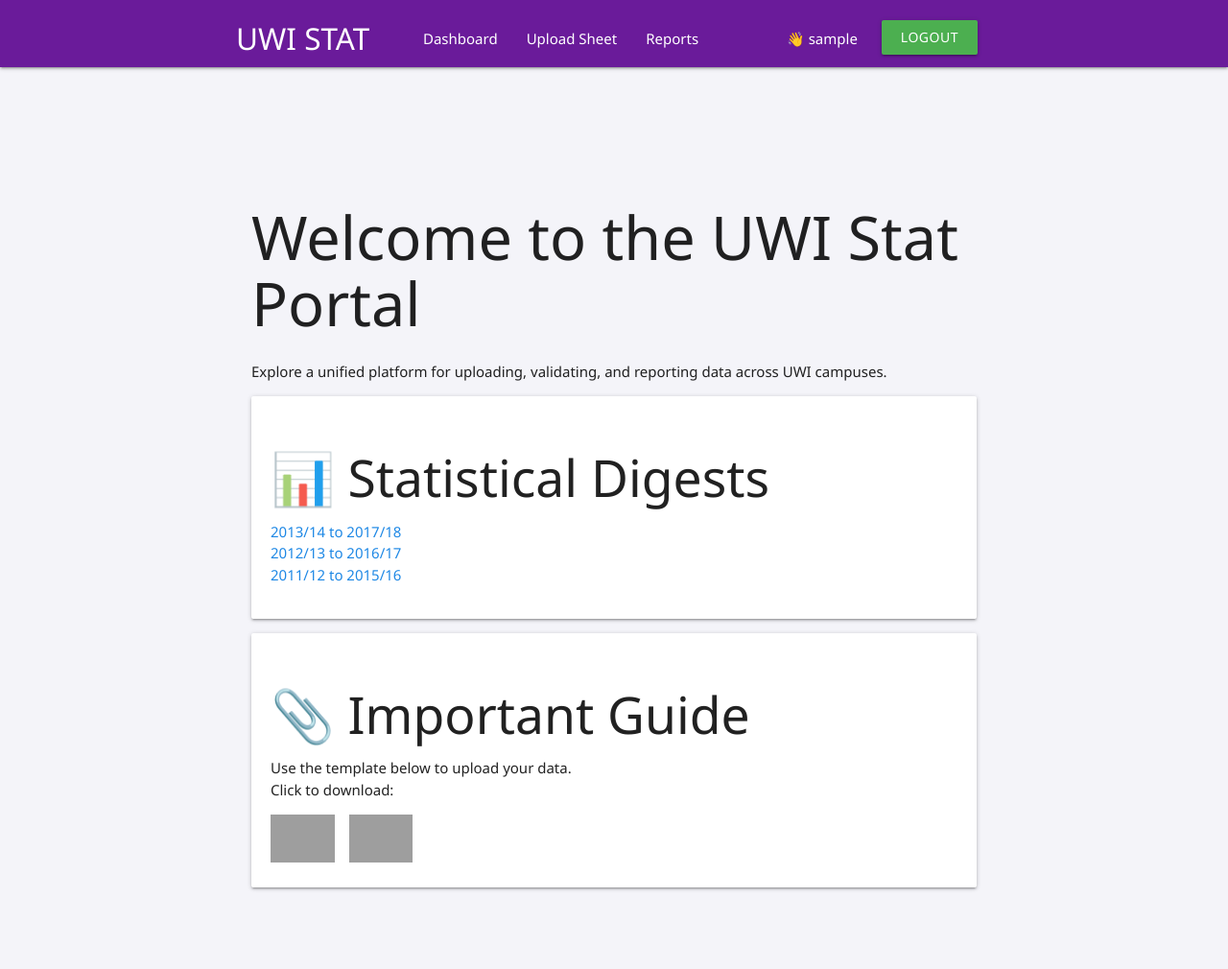
After one commit to LogicLegeon/Stat-Platform, a Flask app: page /dashboard in a window 1280 px wide. The commit adds this page. Shown: the whole page at 96% size. Run offline with Flask 3, Linux system fonts and the light colour scheme; the visitor is signed in with stand-in values (Sample User, id 1); grey boxes are pictures that could not be loaded.

Commit message:
login,logout,dashboard

```diff
--- a/App/controllers/auth.py
+++ b/App/controllers/auth.py
@@ -29,16 +29,17 @@ def setup_jwt(app):
 
 
 # Context processor to make 'is_authenticated' available to all templates
+from flask import session
+from App.models import User
+
 def add_auth_context(app):
   @app.context_processor
   def inject_user():
-      try:
-          verify_jwt_in_request()
-          user_id = get_jwt_identity()
-          current_user = User.query.get(user_id)
-          is_authenticated = True
-      except Exception as e:
-          print(e)
-          is_authenticated = False
-          current_user = None
-      return dict(is_authenticated=is_authenticated, current_user=current_user)
+      user_id = session.get('user_id')
+      current_user = User.query.get(user_id) if user_id else None
+      return dict(
+          is_authenticated=bool(user_id),
+          current_user=current_user,
+          username=session.get('username'),
+          role=session.get('role')
+      )
--- a/App/main.py
+++ b/App/main.py
@@ -32,9 +32,21 @@ def create_app(overrides={}):
     init_db(app)
     jwt = setup_jwt(app)
     setup_admin(app)
+
     @jwt.invalid_token_loader
     @jwt.unauthorized_loader
     def custom_unauthorized_response(error):
         return render_template('401.html', error=error), 401
+
+    # ✅ Add your context processor here
+    @app.context_processor
+    def inject_user():
+        from flask import session
+        return {
+            'is_authenticated': 'user_id' in session,
+            'username': session.get('username'),
+            'role': session.get('role')
+        }
+
     app.app_context().push()
     return app
--- a/App/static/style.css
+++ b/App/static/style.css
@@ -1,3 +1,191 @@
-html {
+/* General Reset */
+body {
+    font-family: 'Segoe UI', sans-serif;
+    background-color: #f4f4f9;
+    margin: 0;
     padding: 0;
 }
+
+/* Navigation Bar */
+nav {
+    background-color: #6a1b9a;
+    padding: 10px 20px;
+    color: white;
+    display: flex;
+    justify-content: space-between;
+    align-items: center;
+}
+
+/* Page Content Container */
+.container {
+    padding: 40px;
+    max-width: 960px;
+    margin: auto;
+}
+
+/* Headings */
+h1 {
+    font-size: 2.5rem;
+    margin-bottom: 10px;
+}
+
+h2 {
+    font-size: 1.8rem;
+}
+
+/* Cards */
+.card {
+    background: white;
+    padding: 20px;
+    margin-top: 30px;
+    border-radius: 10px;
+    box-shadow: 0 2px 10px rgba(0,0,0,0.08);
+}
+
+/* Lists */
+.card ul {
+    list-style: none;
+    padding: 0;
+}
+
+.card a {
+    color: #1e88e5;
+    text-decoration: none;
+}
+
+.card a:hover {
+    text-decoration: underline;
+}
+
+/* Icon Download Row */
+.icon-row {
+    display: flex;
+    gap: 1rem;
+    margin-top: 10px;
+}
+
+.icon-row img {
+    height: 50px;
+    cursor: pointer;
+    transition: transform 0.2s ease-in-out;
+}
+
+.icon-row img:hover {
+    transform: scale(1.1);
+}
+.dashboard-wrapper {
+    padding: 30px;
+    font-family: 'Segoe UI', sans-serif;
+  }
+
+  .card {
+    background: #ffffff;
+    border-radius: 10px;
+    box-shadow: 0 1px 5px rgba(0,0,0,0.1);
+    padding: 20px;
+    margin-top: 20px;
+  }
+
+  .card h2 {
+    margin-bottom: 10px;
+  }
+
+  nav {
+    height: 70px; /* taller nav */
+    line-height: 70px; /* vertically center links */
+  }
+
+  .nav-wrapper {
+    height: 100%;
+  }
+
+  nav .btn {
+    margin-top: 15px; /* push button into the navbar vertically */
+  }
+
+  .brand-logo {
+    font-size: 1.8rem;
+    line-height: 70px;
+  }
+  nav {
+  height: 70px; /* taller nav */
+  line-height: 70px; /* vertically center links */
+}
+
+.nav-wrapper {
+  height: 100%;
+}
+
+nav .btn {
+  margin-top: 15px; /* push button into the navbar vertically */
+}
+
+.brand-logo {
+  font-size: 1.8rem;
+  line-height: 70px;
+}
+nav {
+  height: 70px;
+  line-height: 70px;
+  padding: 0 20px;
+}
+
+.brand-logo {
+  font-size: 1.8rem;
+  line-height: 70px;
+}
+
+nav .btn {
+  height: 36px;
+  line-height: 36px;
+  margin: 0;
+  padding: 0 20px;
+}
+
+nav {
+  height: 70px !important;
+  line-height: 70px;
+  background-color: #6a1b9a;
+  padding: 0 20px;
+}
+
+.nav-wrapper {
+  display: flex;
+  justify-content: space-between;
+  align-items: center;
+  height: 100%;
+}
+
+nav ul {
+  margin: 0;
+  display: flex;
+  align-items: center;
+  height: 100%;
+}
+
+nav ul li {
+  display: flex;
+  align-items: center;
+  height: 100%;
+}
+
+nav ul li a {
+  color: white;
+  font-size: 1rem;
+  padding: 0 15px;
+  line-height: 70px;
+}
+
+nav ul li span {
+  color: white;
+  font-size: 1rem;
+  padding: 0 10px;
+  display: flex;
+  align-items: center;
+}
+
+nav .btn {
+  height: 36px;
+  line-height: 36px;
+  margin-top: 0;
+}
--- /dev/null
+++ b/App/templates/dashboard.html
@@ -0,0 +1,34 @@
+{% extends 'layout.html' %}
+{% block content %}
+<div class="dashboard-wrapper">
+
+  <h1>Welcome to the UWI Stat Portal</h1>
+  <p>Explore a unified platform for uploading, validating, and reporting data across UWI campuses.</p>
+
+  <div class="card">
+    <h2>📊 Statistical Digests</h2>
+    <ul>
+      <li><a href="#">2013/14 to 2017/18</a></li>
+      <li><a href="#">2012/13 to 2016/17</a></li>
+      <li><a href="#">2011/12 to 2015/16</a></li>
+    </ul>
+  </div>
+
+  <div class="card">
+    <h2>📎 Important Guide</h2>
+    <p>
+      Use the template below to upload your data.<br>
+      Click to download:
+    </p>
+    <div style="display: flex; gap: 1rem;">
+      <a href="{{ url_for('static', filename='guides/data_upload_guide.pdf') }}" download>
+        <img src="{{ url_for('static', filename='icons/pdf_icon.png') }}" alt="Download PDF" height="50">
+      </a>
+      <a href="{{ url_for('static', filename='guides/upload_template.xlsx') }}" download>
+        <img src="{{ url_for('static', filename='icons/excel_icon.png') }}" alt="Download Excel" height="50">
+      </a>
+    </div>
+  </div>
+
+</div>
+{% endblock %}
--- a/App/templates/layout.html
+++ b/App/templates/layout.html
@@ -1,70 +1,61 @@
 <!doctype html>
-<html>
+<html lang="en">
 <head>
+    <!-- Custom Styling FIRST to override Materialize -->
+    <link rel="stylesheet" href="{{ url_for('static', filename='style.css') }}">
 
-    <link rel="stylesheet" href="{{ url_for('static', filename='style.css') }}">
-     <!--Import Google Icon Font-->
+    <!-- Google Icons -->
     <link href="https://fonts.googleapis.com/icon?family=Material+Icons" rel="stylesheet">
-    <!-- Compiled and minified CSS -->
+
+    <!-- Materialize CSS -->
     <link rel="stylesheet" href="https://cdnjs.cloudflare.com/ajax/libs/materialize/1.0.0/css/materialize.min.css">
-    <!--Let browser know website is optimized for mobile-->
+
+    <!-- Mobile Responsiveness -->
     <meta name="viewport" content="width=device-width, initial-scale=1.0"/>
-    <title>{% block title %}{% endblock %}</title>
+    <title>{% block title %}UWI Stat Platform{% endblock %}</title>
+</head>
 
-  </head>
 <body>
 
-      <nav class="purple">
-          <div class="nav-wrapper">
-              <a href="#!" class="brand-logo center">{% block page %}{% endblock %}</a>
-              <ul id="nav-mobile" class="left">
-                  <li><a href="/">Home</a></li>
-                  <li><a href="/users">Users Jinja</a></li>
+    <!-- NAVBAR -->
+    <nav class="purple darken-3">
+        <div class="nav-wrapper container">
+          <a href="/" class="brand-logo white-text">UWI STAT</a>
+
           {% if is_authenticated %}
-                    <li><a href="/identify">Identify</a></li>
-                  {% endif %}
-                  <li><a href="/static/users">Users JS</a></li>
+            <ul class="left hide-on-med-and-down" style="margin-left: 180px;">
+              <li><a class="white-text" href="/dashboard">Dashboard</a></li>
+              <li><a class="white-text" href="/upload">Upload Sheet</a></li>
+              <li><a class="white-text" href="/reports">Reports</a></li>
             </ul>
-              {% if is_authenticated %}
-              <ul id="nav-mobile" class="right">
-                <li><a href="/logout">Logout</a></li>
+            <ul class="right hide-on-med-and-down">
+              <li><span class="white-text">👋 {{ username }}</span></li>
+              <li><a href="/logout" class="btn green">Logout</a></li>
             </ul>
           {% else %}
-              <form class="right navbar-form" method="POST" action="/login" style="display: flex; flex-wrap: nowrap; align-items: center; margin-right: 10px;">
-                  <div class="input-field" style="margin-right: 10px;">
-                      <input placeholder="username" value="bob" name="username" type="text" class="validate" required>
-                      <label for="username">username</label>
+            <div class="right" style="display: flex; align-items: center; gap: 10px;">
+              <form method="POST" action="/login" style="display: flex; align-items: center; gap: 10px; margin: 0;">
+                <div class="input-field" style="margin: 0;">
+                  <input id="username" name="username" type="text" required value="bob">
+                  <label for="username">Username</label>
                 </div>
-                  <div class="input-field" style="margin-right: 10px;">
-                      <input placeholder="password"value="bobpass" name="password" type="password" class="validate" required>
+                <div class="input-field" style="margin: 0;">
+                  <input id="password" name="password" type="password" required value="bobpass">
                   <label for="password">Password</label>
                 </div>
-                  <button type="submit" class="btn waves-effect waves-light">Login</button>
+                <button type="submit" class="btn green">Login</button>
               </form>
+            </div>
           {% endif %}
-
         </div>
       </nav>
-      <style>
-          .navbar-form label {
-              color: white !important;
-          }
-      </style>
 
-    <div class="container" id="content">{% block content %}{% endblock %}</div>
 
+
+    <!-- Main Content Area -->
+    <div class="container" style="margin-top: 30px;" id="content">
+        {% block content %}{% endblock %}
+    </div>
+
+    <!-- Materialize JS -->
     <script src="https://cdnjs.cloudflare.com/ajax/libs/materialize/1.0.0/js/materialize.min.js"></script>
-    <script>
-       M.AutoInit();
-
-        {% with messages = get_flashed_messages() %}
-          {% if messages %}
-              {% for message in messages %}
-              M.toast({html: '{{message}}'})
-              {% endfor %}
-          {% endif %}
-        {% endwith %}
-
-    </script>
-  </body>
-</html>
--- a/App/views/auth.py
+++ b/App/views/auth.py
@@ -1,72 +1,47 @@
-from flask import Blueprint, render_template, jsonify, request, flash, send_from_directory, flash, redirect, url_for
-from flask_jwt_extended import jwt_required, current_user, unset_jwt_cookies, set_access_cookies
-
-
-from.index import index_views
-
-from App.controllers import (
-    login
-)
+from flask import Blueprint, render_template, request, flash, redirect, url_for, session
+from App.models import User
+from App.database import db
 
 auth_views = Blueprint('auth_views', __name__, template_folder='../templates')
 
 
+# ---------- LOGIN ----------
+@auth_views.route('/login', methods=['POST'])
+def login_action():
+    username = request.form['username']
+    password = request.form['password']
+
+    user = User.query.filter_by(username=username).first()
+
+    if user and user.check_password(password):
+        session['user_id'] = user.id
+        session['username'] = user.username
+        flash('Login successful!')
+    else:
+        flash('Invalid username or password')
+
+    return redirect(url_for('auth_views.dashboard'))
 
 
-'''
-Page/Action Routes
-'''
-@auth_views.route('/users', methods=['GET'])
-def get_user_page():
-    users = get_all_users()
-    return render_template('users.html', users=users)
-
-@auth_views.route('/identify', methods=['GET'])
-@jwt_required()
-def identify_page():
-    return render_template('message.html', title="Identify", message=f"You are logged in as {current_user.id} - {current_user.username}")
+# ---------- LOGOUT ----------
+@auth_views.route('/logout', methods=['GET'])
+def logout_action():
+    session.clear()
+    flash("👋 You have been logged out.")
+    return redirect(url_for('auth_views.dashboard'))
 
 
-@auth_views.route('/login', methods=['POST'])
-def login_action():
-    data = request.form
-    token = login(data['username'], data['password'])
-    response = redirect(request.referrer)
-    if not token:
-        flash('Bad username or password given'), 401
-    else:
-        flash('Login Successful')
-        set_access_cookies(response, token)
-    return response
+# ---------- DASHBOARD ----------
+@auth_views.route('/dashboard')
+def dashboard():
+    if not session.get('user_id'):
+        flash('Please log in to access the dashboard.')
+        return redirect(url_for('auth_views.index'))
 
-@auth_views.route('/logout', methods=['GET'])
-def logout_action():
-    response = redirect(request.referrer)
-    flash("Logged Out!")
-    unset_jwt_cookies(response)
-    return response
+    return render_template('dashboard.html')  # or pass datasets etc
 
-'''
-API Routes
-'''
 
-@auth_views.route('/api/login', methods=['POST'])
-def user_login_api():
-  data = request.json
-  token = login(data['username'], data['password'])
-  if not token:
-    return jsonify(message='bad username or password given'), 401
-  response = jsonify(access_token=token)
-  set_access_cookies(response, token)
-  return response
-
-@auth_views.route('/api/identify', methods=['GET'])
-@jwt_required()
-def identify_user():
-    return jsonify({'message': f"username: {current_user.username}, id : {current_user.id}"})
-
-@auth_views.route('/api/logout', methods=['GET'])
-def logout_api():
-    response = jsonify(message="Logged Out!")
-    unset_jwt_cookies(response)
-    return response
+# ---------- INDEX (public landing page) ----------
+@auth_views.route('/')
+def index():
+    return render_template('index.html')
```
Also changed, not shown: App/controllers/upload.py (added, +42 -0 lines), App/models/user.py (+66 -0 lines), App/templates/index.html (+38 -10 lines), App/templates/upload.html (added, +44 -0 lines), App/views/dashboard.py (added, +9 -0 lines). Lines whose indentation alone changed are shown as unchanged.
